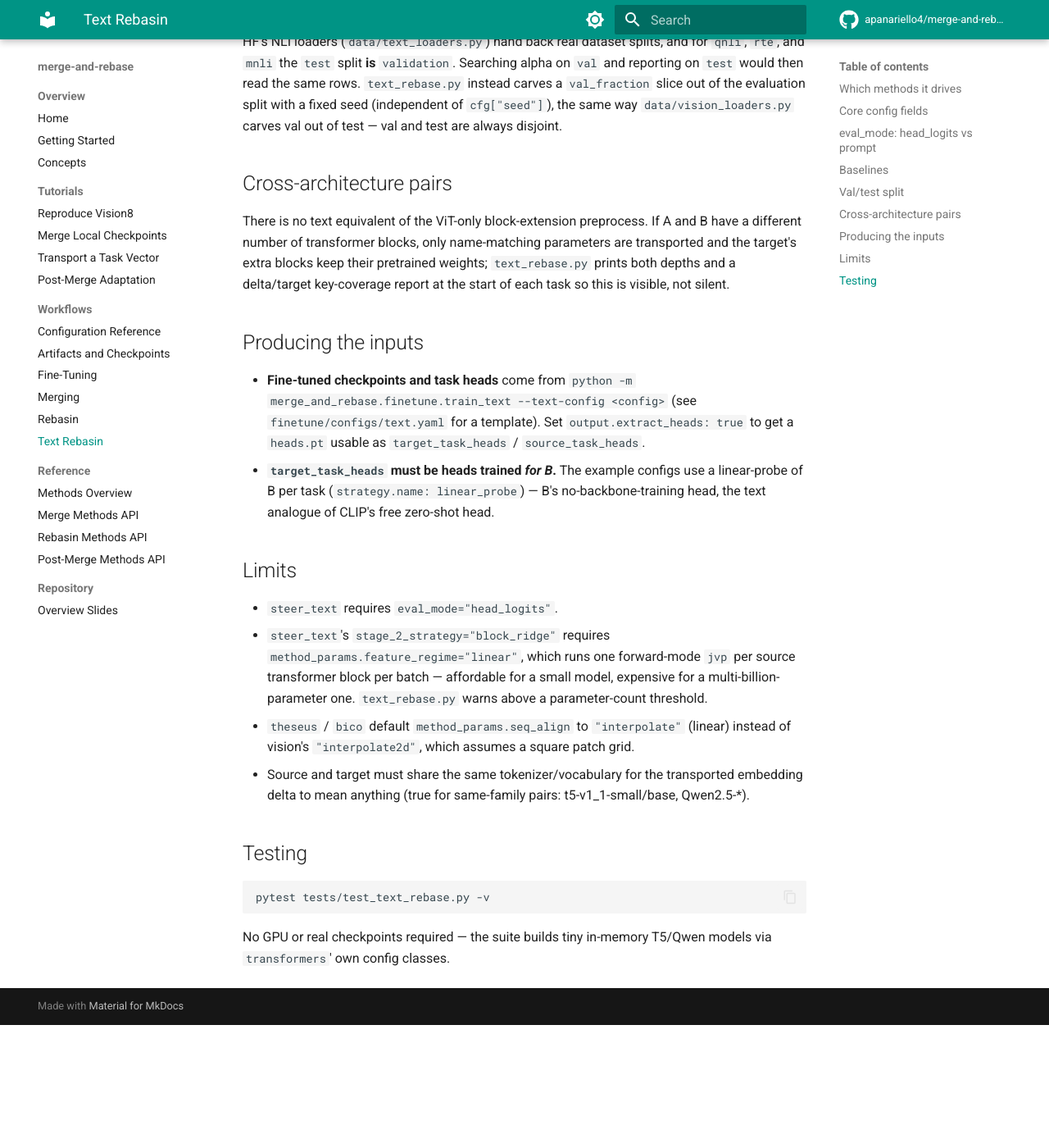
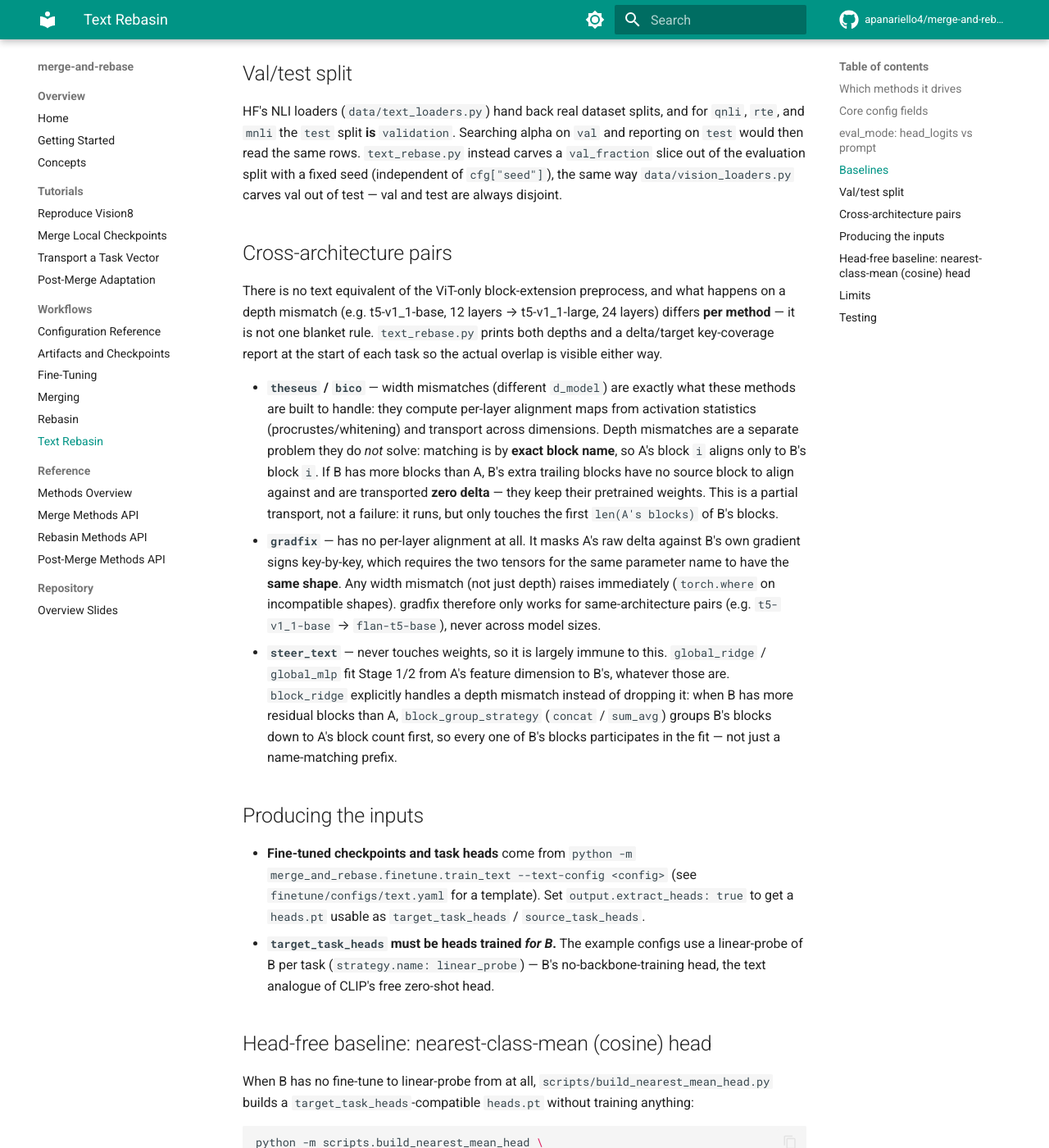
Before and after one commit to FabioBozzoli/merge-and-rebase, an MkDocs documentation site: the page built from docs/text-rebasin.md, in a window 1280 px wide and 1400 px high, scrolled down 3036 px. Shown: the whole window at 82% size. Built offline with MkDocs 1.6.1 and Material for MkDocs 9.7.7, drawn with Linux system fonts in a browser that asks for light colours; comment, search, counter and statistics services are not loaded; before the commit the page ends 4286 px from its top, so only the background shows below that; some of the changed text lies outside the part shown.

Commit message:
Fix legacy HF dataset ids in NLI task specs; document nearest-mean head builder
_TASK_SPECS in data/text_loaders.py used bare dataset ids ("glue", "snli",
"scitail") that no longer resolve on newer `datasets` versions, which
require namespaced repo ids ("namespace/name") for hf:// URI resolution.
Updates mnli/qnli/rte to "nyu-mll/glue", snli to "stanfordnlp/snli", and
scitail to "allenai/scitail" (sick was already namespaced). This affects
every consumer of build_nli_task_data, not just text_rebase.py.

Also updates docs/text-rebasin.md: documents
scripts/build_nearest_mean_head.py (the untrained nearest-class-mean cosine
head, and why a raw dot product against unit-norm centroids is
argmax-equivalent to cosine similarity), and replaces the previous blanket
"extra blocks keep pretrained weights" claim under cross-architecture pairs
with a per-method breakdown: theseus/bico transport zero delta into a
target's extra trailing blocks (name-exact matching), gradfix errors
outright on any width mismatch (no per-layer alignment), and steer_text's
block_ridge groups the target's extra blocks down to the source's block
count instead of dropping them.

````diff
--- a/docs/text-rebasin.md
+++ b/docs/text-rebasin.md
@@ -23,6 +23,7 @@
 - [`configs/text_rebase_t5_bico.json`](https://github.com/apanariello4/merge-and-rebase/blob/main/configs/text_rebase_t5_bico.json)
 - [`configs/text_rebase_t5_steer.json`](https://github.com/apanariello4/merge-and-rebase/blob/main/configs/text_rebase_t5_steer.json)
 - [`configs/text_rebase_qwen_theseus.json`](https://github.com/apanariello4/merge-and-rebase/blob/main/configs/text_rebase_qwen_theseus.json) — decoder-only template (checkpoints not included).
+- [`configs/text_rebase_t5base_t5large_theseus_nearestmean.json`](https://github.com/apanariello4/merge-and-rebase/blob/main/configs/text_rebase_t5base_t5large_theseus_nearestmean.json) — cross-width pair (t5-v1_1-base → t5-v1_1-large) where B's head is *not* trained, but a nearest-class-mean head built by `scripts/build_nearest_mean_head.py` (see below).
 
 ## Which methods it drives
 
@@ -90,11 +91,30 @@
 
 ## Cross-architecture pairs
 
-There is no text equivalent of the ViT-only block-extension preprocess. If A and B have a
-different number of transformer blocks, only name-matching parameters are transported and
-the target's extra blocks keep their pretrained weights; `text_rebase.py` prints both depths
-and a delta/target key-coverage report at the start of each task so this is visible, not
-silent.
+There is no text equivalent of the ViT-only block-extension preprocess, and what happens on a
+depth mismatch (e.g. t5-v1_1-base, 12 layers → t5-v1_1-large, 24 layers) differs **per method**
+— it is not one blanket rule. `text_rebase.py` prints both depths and a delta/target
+key-coverage report at the start of each task so the actual overlap is visible either way.
+
+- **`theseus` / `bico`** — width mismatches (different `d_model`) are exactly what these
+  methods are built to handle: they compute per-layer alignment maps from activation
+  statistics (procrustes/whitening) and transport across dimensions. Depth mismatches are a
+  separate problem they do *not* solve: matching is by **exact block name**, so A's block `i`
+  aligns only to B's block `i`. If B has more blocks than A, B's extra trailing blocks have no
+  source block to align against and are transported **zero delta** — they keep their
+  pretrained weights. This is a partial transport, not a failure: it runs, but only touches
+  the first `len(A's blocks)` of B's blocks.
+- **`gradfix`** — has no per-layer alignment at all. It masks A's raw delta against B's own
+  gradient signs key-by-key, which requires the two tensors for the same parameter name to
+  have the **same shape**. Any width mismatch (not just depth) raises immediately
+  (`torch.where` on incompatible shapes). gradfix therefore only works for same-architecture
+  pairs (e.g. `t5-v1_1-base` → `flan-t5-base`), never across model sizes.
+- **`steer_text`** — never touches weights, so it is largely immune to this. `global_ridge` /
+  `global_mlp` fit Stage 1/2 from A's feature dimension to B's, whatever those are. `block_ridge`
+  explicitly handles a depth mismatch instead of dropping it: when B has more residual blocks
+  than A, `block_group_strategy` (`concat` / `sum_avg`) groups B's blocks down to A's block
+  count first, so every one of B's blocks participates in the fit — not just a name-matching
+  prefix.
 
 ## Producing the inputs
 
@@ -105,6 +125,43 @@
 - **`target_task_heads` must be heads trained *for B*.** The example configs use a
   linear-probe of B per task (`strategy.name: linear_probe`) — B's no-backbone-training head,
   the text analogue of CLIP's free zero-shot head.
+
+## Head-free baseline: nearest-class-mean (cosine) head
+
+When B has no fine-tune to linear-probe from at all, `scripts/build_nearest_mean_head.py`
+builds a `target_task_heads`-compatible `heads.pt` without training anything:
+
+```bash
+python -m scripts.build_nearest_mean_head \
+  --model-name-or-path google/t5-v1_1-large --model-arch t5 \
+  --task mnli --few-shot 8 --seed 33 --num-labels 3 \
+  --output /path/to/t5-v1_1-large_mnli_nearest_mean.pt
+```
+
+Each class row is the L2-normalized centroid of B's own pooled features (the tensor B's real
+head would consume — post-dense-tanh for T5, the last non-pad hidden state for a decoder-only
+model) over a small few-shot support set, with the bias forced to zero:
+
+```
+mu_c = normalize( mean_{x in support(c)} normalize(pooled_feature(x)) )
+```
+
+No custom "cosine head" module is needed at eval time: for a fixed query `x`,
+`cos_sim(x, mu_c) = (x · mu_c) / (|x| |mu_c|)`. Every `mu_c` is unit-norm, so this reduces to
+`(x · mu_c) / |x|`, and `|x|` is the same positive scalar for every class — it cannot change
+which class scores highest. So the raw dot product `feature @ weight.T` that `head_logits`
+evaluation already computes (`TextLM.sequence_classification_accuracy`) is argmax-equivalent
+to nearest-cosine classification once the weight rows are unit-norm and the bias is zero.
+
+The pooled feature is extracted the same way `rebase/text/steer_text.py` already does it
+(swap the head's final `nn.Linear` for `nn.Identity`, read what would have been its input),
+and the script finishes by injecting the built head back into the live model and scoring it
+on its own support set through `TextLM.sequence_classification_accuracy` — the exact function
+`text_rebase.py` calls in `eval_mode="head_logits"` — as an end-to-end sanity check before the
+file is written.
+
+Point `target_task_heads` at the resulting file exactly as you would a trained one; nothing
+else in the pipeline needs to know the head wasn't trained.
 
 ## Limits
 
````
Also changed, not shown: 1 other file.
